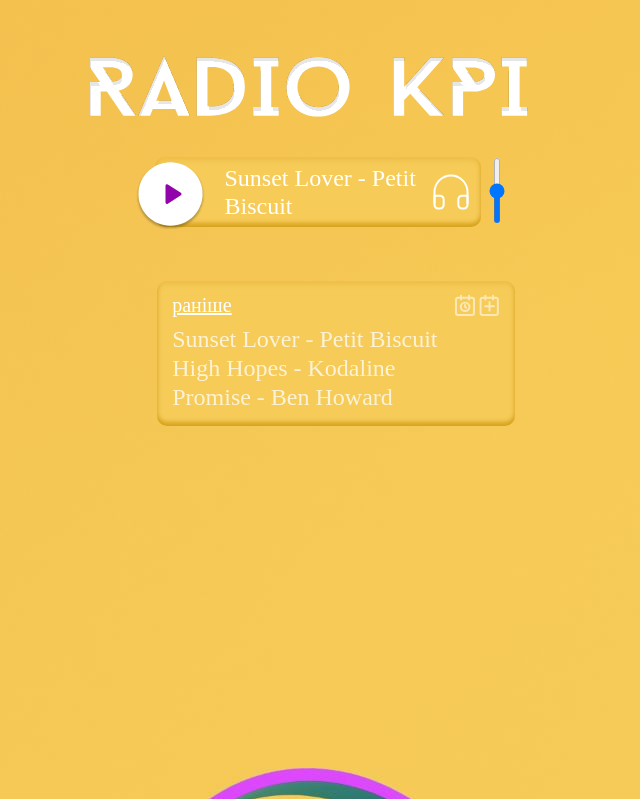
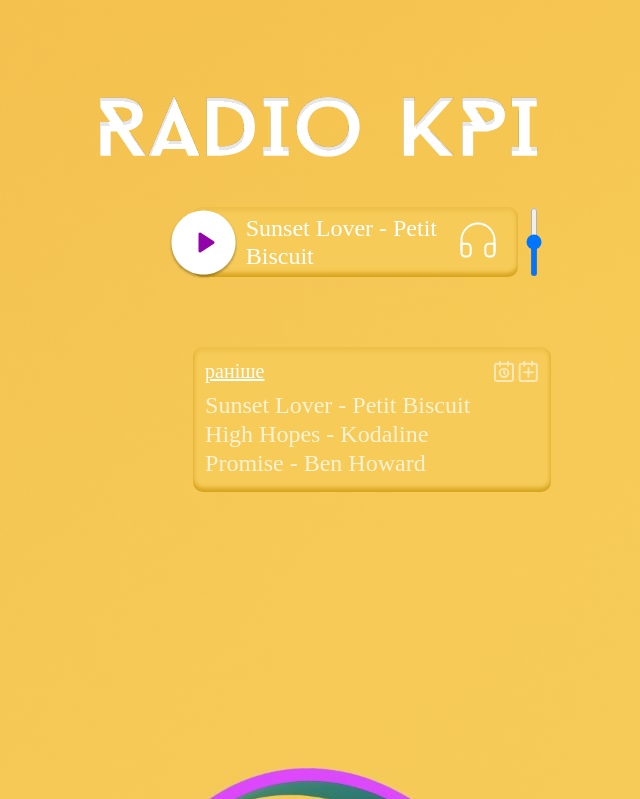
Before and after one commit to SvineruS/kpi_radio_web, a PHP site: page / in a window 1280 px wide. Shown: the top 799 px of the page, without its empty margins (624-1264 px from the left). Run offline with PHP 8.4, Linux system fonts and the light colour scheme.

Commit message:
Adjusted UI

```diff
--- a/assets/css/styles.css
+++ b/assets/css/styles.css
@@ -8,11 +8,12 @@
 }
 
 #playlist {
-  position: absolute;
   width: 22.375rem;
   height: 9.0625rem;
-  right: 11vw;
-  margin-top: 20.5vh;
+  margin-right: 8.2vw;
+  margin-top: 23.75vh;
+  padding-right: 12px;
+  padding-left: 12px;
   background: #F6CB58;
   box-shadow: inset 0px 4px 4px rgba(214, 164, 30, 0.25), inset 0px -4px 4px #D6A41E;
   border-radius: 10px;
@@ -33,10 +34,11 @@
 
 #playcircle {
   position: relative;
-  width: 5rem;
-  height: 3.8rem;
+  width: 4.8125rem;
+  height: 4.8125rem;
   box-sizing: content-box;
-  right: 1.5rem;
+  right: 1.8rem;
+  top: 0.4rem;
   background-image: url("../../assets/img/play-circle.svg");
   background-repeat: no-repeat;
   background-color: transparent;
@@ -46,9 +48,9 @@
 header {
   display: flex;
   justify-content: flex-end;
-  margin-top: 7vh !important;
-  margin-right: 10vw!important;
-  margin-left: 10vw!important;
+  margin-top: 12vh;
+  margin-right: 9.25vw;
+  margin-left: 9.25vw;
 }
 
 #add-song-button {
@@ -114,23 +116,23 @@ li a:hover {
 
 input[type=range][orient=vertical] {
   appearance: slider-vertical;
-  width: 6px;
-  height: 67px;
+  width: 0.375rem;
+  height: 4.375rem;
   margin-left: .8125rem;
 }
 
 #current-song-name {
   margin: 0;
   padding: 0;
-  margin-left: -1rem;
-  margin-right: 1rem;
+  margin-left: -2rem;
+  margin-right: 1.5rem;
   font-family: Gilroy;
   font-style: normal;
   font-weight: normal;
   font-size: 1.5rem;
   line-height: 1.75rem;
   color: #FFFFFF;
-  text-size-adjust: 80%;
+  text-size-adjust: 75%;
 }
 
 #play-section {
@@ -138,8 +140,8 @@ input[type=range][orient=vertical] {
   flex-direction: row;
   justify-content: flex-end;
   position: absolute;
-  right: 11vw;
-  margin-top: 5vh;
+  right: 8.1vw;
+  margin-top: 3.151875rem;
 }
 
 #main-page {
@@ -159,17 +161,17 @@ input[type=range][orient=vertical] {
 
 #headphones-img {
   position: relative;
-  right: 0.5rem;
+  right: 1.125rem;
+  bottom: 0.125rem;
   width: 2.75rem;
-  height: auto;
-  max-height: 2.75rem;
+  height: 2.75rem;
 }
 
 #history-header {
   display: flex;
   flex-direction: row;
   justify-content: space-between;
-  margin-top: 12px;
+  padding-top: 12px;
 }
 
 #history-header p {
```
Also changed, not shown: index.html (+8 -2 lines), 1 other file.
